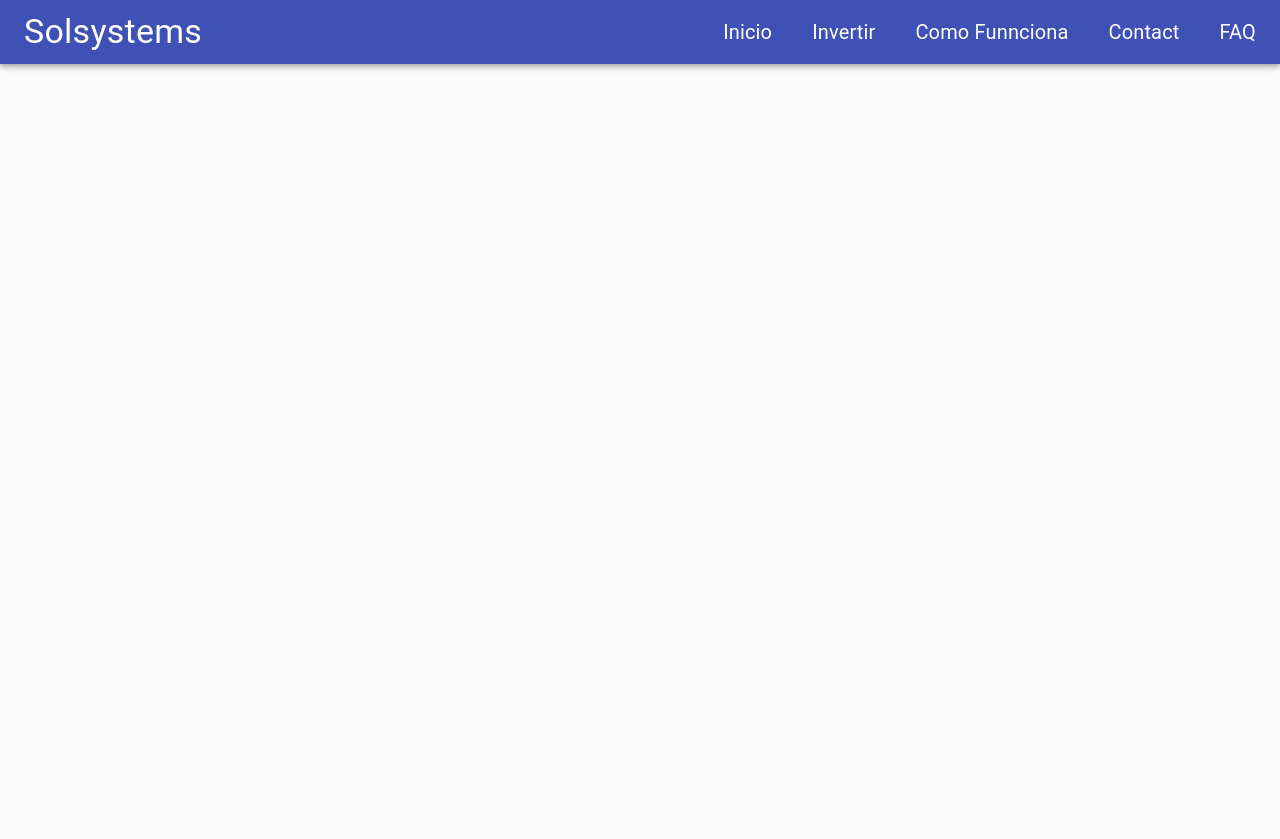
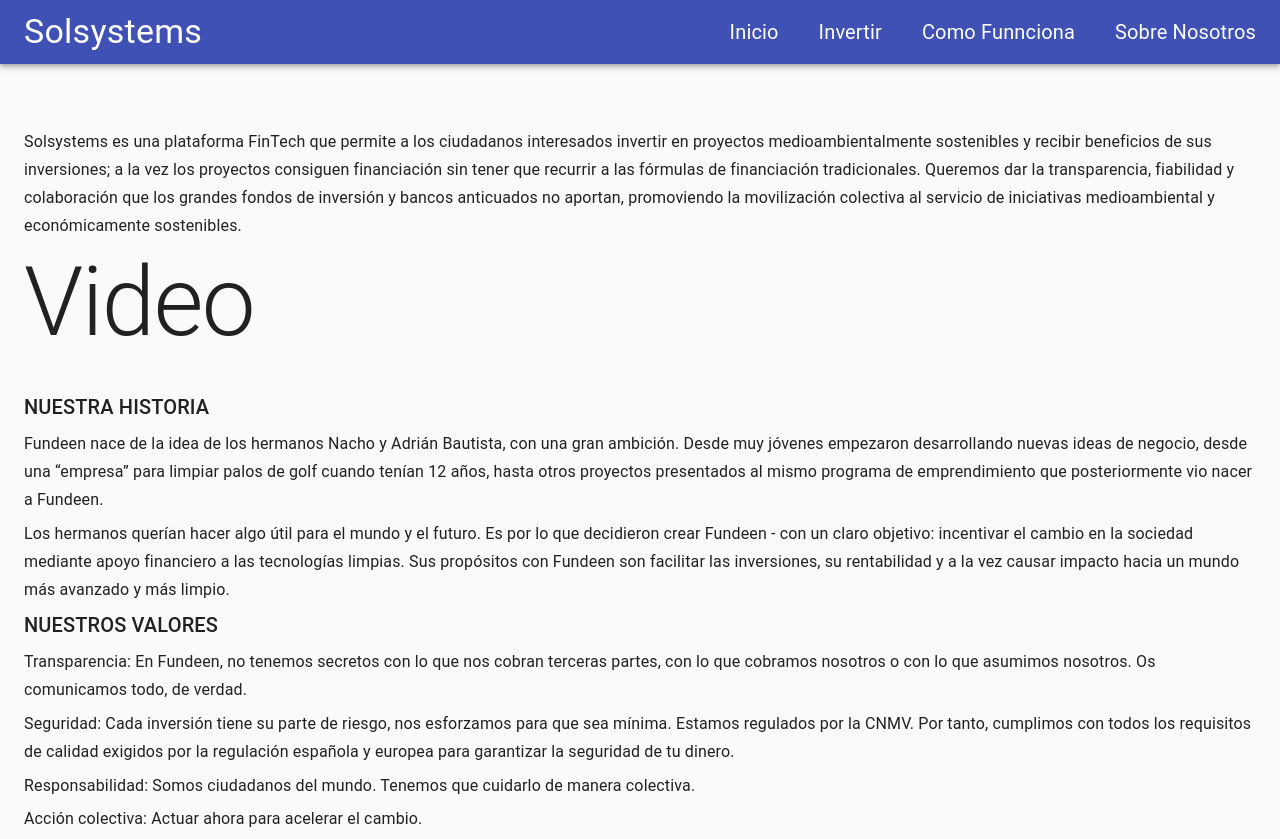
Before and after one commit to manuelmillares/project-x, a React (Create React App) app: page /about-us in a window 1280 px wide. Before the commit the page ends 800 px from the top, so only its background shows below. Built offline with nearby package versions, Linux system fonts and the light colour scheme.

Commit message:
Add AboutUs page

```diff
--- /dev/null
+++ b/src/components/AboutUs/AboutUs.js
@@ -0,0 +1,44 @@
+import * as React from 'react';
+import { Typography } from '@material-ui/core';
+
+
+const AboutUs = () => {
+    return (
+        <div>
+        <Typography variant="subtitle1" gutterBottom component="div">
+        Solsystems es una plataforma FinTech que permite a los ciudadanos interesados invertir en proyectos medioambientalmente sostenibles y recibir beneficios de sus inversiones; a la vez los proyectos consiguen financiación sin tener que recurrir a las fórmulas de financiación tradicionales. Queremos dar la transparencia, fiabilidad y colaboración que los grandes fondos de inversión y bancos anticuados no aportan, promoviendo la movilización colectiva al servicio de iniciativas medioambiental y económicamente sostenibles.
+        </Typography>
+        <Typography variant="h1" component="div" gutterBottom>
+            Video
+        </Typography>
+
+        <Typography variant="h6" gutterBottom component="div">
+        NUESTRA HISTORIA
+        </Typography>
+        <Typography variant="subtitle1" gutterBottom component="div">
+        Fundeen nace de la idea de los hermanos Nacho y Adrián Bautista, con una gran ambición. Desde muy jóvenes empezaron desarrollando nuevas ideas de negocio, desde una “empresa” para limpiar palos de golf cuando tenían 12 años, hasta otros proyectos presentados al mismo programa de emprendimiento que posteriormente vio nacer a Fundeen.
+        </Typography>
+        <Typography variant="subtitle1" gutterBottom component="div">
+        Los hermanos querían hacer algo útil para el mundo y el futuro. Es por lo que decidieron crear Fundeen - con un claro objetivo: incentivar el cambio en la sociedad mediante apoyo financiero a las tecnologías limpias. Sus propósitos con Fundeen son facilitar las inversiones, su rentabilidad y a la vez causar impacto hacia un mundo más avanzado y más limpio.</Typography>
+
+        <Typography variant="h6" gutterBottom component="div">
+        NUESTROS VALORES
+        </Typography>
+        <Typography variant="subtitle1" gutterBottom component="div">
+        Transparencia: En Fundeen, no tenemos secretos con lo que nos cobran terceras partes, con lo que cobramos nosotros o con lo que asumimos nosotros. Os comunicamos todo, de verdad.
+        </Typography>
+        <Typography variant="subtitle1" gutterBottom component="div">
+        Seguridad: Cada inversión tiene su parte de riesgo, nos esforzamos para que sea mínima. Estamos regulados por la CNMV. Por tanto, cumplimos con todos los requisitos de calidad exigidos por la regulación española y europea para garantizar la seguridad de tu dinero.
+        </Typography>
+        <Typography variant="subtitle1" gutterBottom component="div">
+        Responsabilidad: Somos ciudadanos del mundo. Tenemos que cuidarlo de manera colectiva.
+        </Typography>
+        <Typography variant="subtitle1" gutterBottom component="div">
+        Acción colectiva: Actuar ahora para acelerar el cambio.
+        </Typography>
+
+        </div>
+    )
+}
+
+export default AboutUs;
--- a/src/components/Navigation/LeftDrawer/LeftDrawer.js
+++ b/src/components/Navigation/LeftDrawer/LeftDrawer.js
@@ -35,12 +35,7 @@
           </ListItem>
           <ListItem onClick={() => setOpenDrawer(false)}>
             <ListItemText>
-              <Link to="/contact">Contact</Link>
-            </ListItemText>
-          </ListItem>
-          <ListItem onClick={() => setOpenDrawer(false)}>
-            <ListItemText>
-              <Link to="/about">Faq</Link>
+              <Link to="/about-us">Sobre Nosotros</Link>
             </ListItemText>
           </ListItem>
         </List>
--- a/src/components/Navigation/Navbar/Navbar.js
+++ b/src/components/Navigation/Navbar/Navbar.js
@@ -57,11 +57,8 @@
             <Link to="/how-it-works" className={classes.link}>
               Como Funnciona
             </Link>
-            <Link to="/contact" className={classes.link}>
-              Contact
-            </Link>
-            <Link to="/faq" className={classes.link}>
-              FAQ
+            <Link to="/about-us" className={classes.link}>
+              Sobre Nosotros
             </Link>
           </div>
         )}
--- a/src/routes/routes.js
+++ b/src/routes/routes.js
@@ -9,12 +9,14 @@
 import SignIn from "../components/Auth/SignIn";
 import SignUp from "../components/Auth/SignUp";
 import HowItWorks from "../components/HowItWorks/HowItWorks";
+import AboutUs from "../components/AboutUs/AboutUs";
 
 export const MyRoutes = () => {
     return <Routes>
       <Route path="/" element={<Home />} />
       <Route path="invest" element={<Invest />} />
       <Route path="how-it-works" element={<HowItWorks />} />
+      <Route path="about-us" element={<AboutUs />} />
       <Route path="signin" element={<SignIn />} />
       <Route path="signup" element={<SignUp />} />
     </Routes>
```
